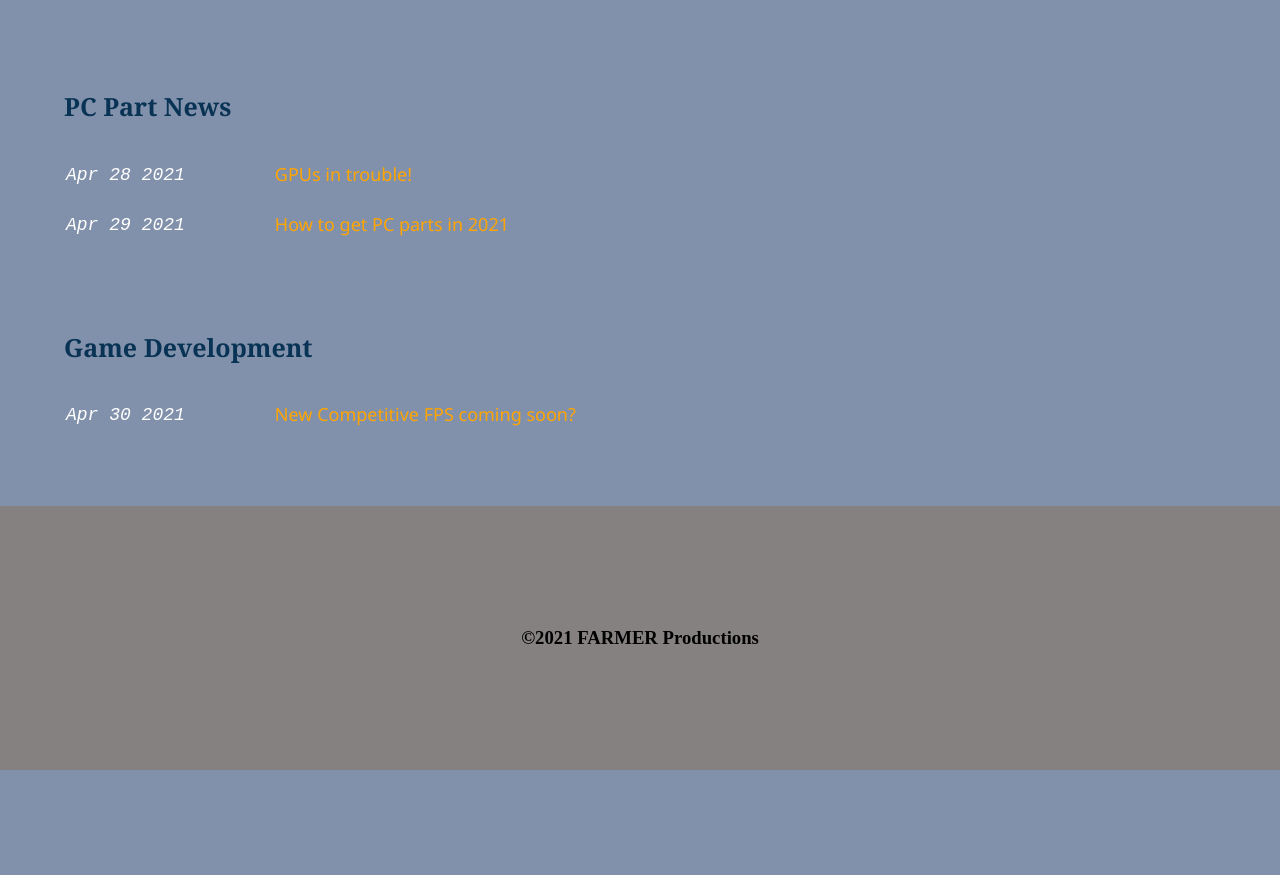
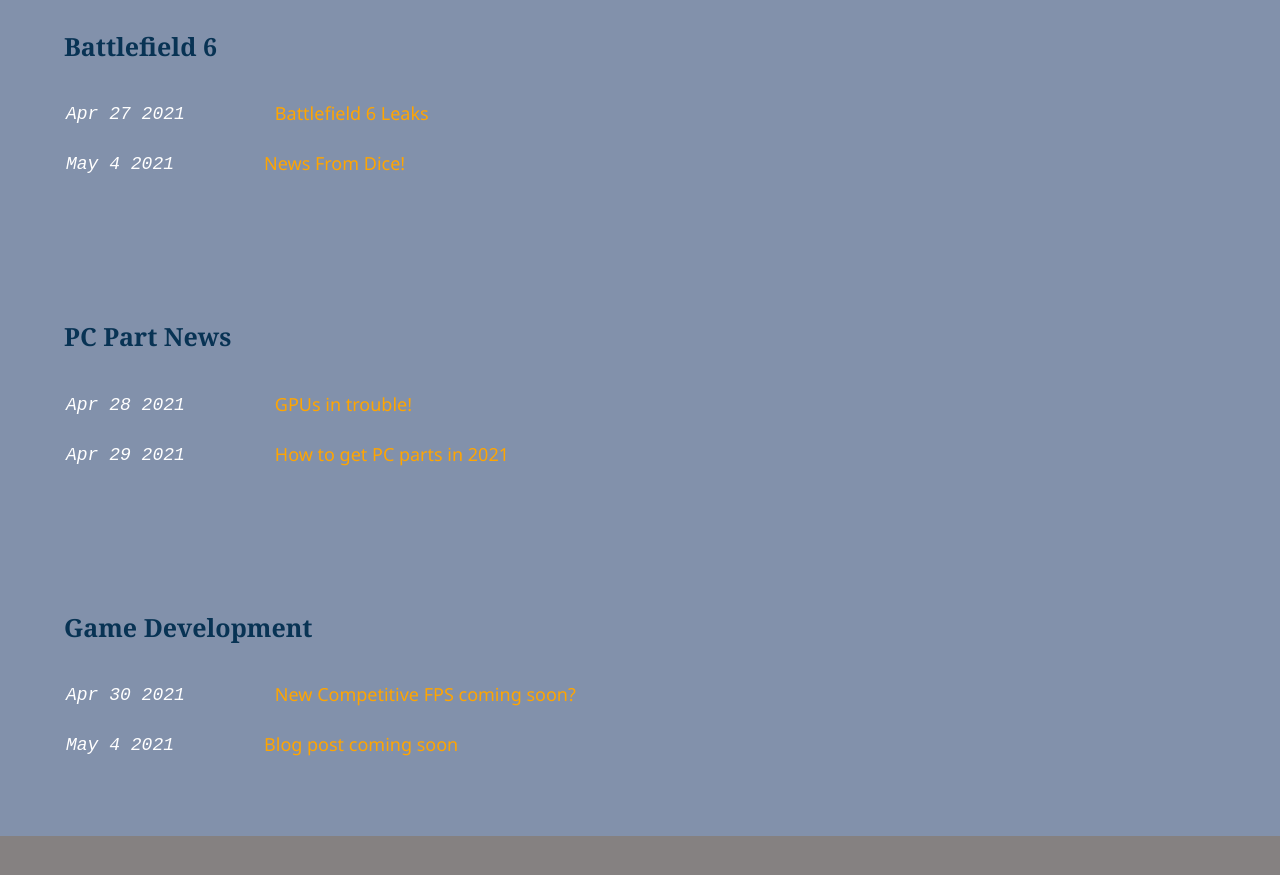
Before and after one commit to mikethedefense/officialBlog, a plain HTML site: page index.html in a window 1280 px wide. Shown: the part 1080-1955 px from the top of the page. Before the commit the page ends 1850 px from the top, so only its background shows below. Drawn offline with Linux system fonts and the light colour scheme.

Commit message:
commit 10

```diff
--- a/index.html
+++ b/index.html
@@ -57,6 +57,10 @@
                         <td><time datetime pubdate>Apr 27 2021</time></td>
                         <td class = "indent"><span><a href = "battlefieldarticle1.html">Battlefield 6 Leaks</a></span></td>
                     </tr>
+                    <tr>
+                        <td><time datetime pubdate>May 4 2021</time></td>
+                        <td class = "indent"><span><a href = "battlefieldarticle2.html">News From Dice!</a></span></td>
+                    </tr>
                 </tbody>
             </table>
         </section>
@@ -86,6 +90,10 @@
                         <td><time datetime pubdate>Apr 30 2021</time></td>
                         <td class = "indent"><span><a href = "gamedevarticle1.html">New Competitive FPS coming soon?</a></td>
                     </tr>
+                    <tr>
+                        <td><time datetime pubdate>May 4 2021</time></td>
+                        <td class = "indent"><span><a href = "gamedevarticle2.html">Blog post coming soon</a></td>
+                    </tr>
                 </tbody>
             </table>
         </section>
```
Also changed, not shown: battlefield6article1.html (deleted, +0 -1 lines), battlefieldarticle1.html (added), battlefieldarticle2.html (added), gamedevarticle2.html (added).
